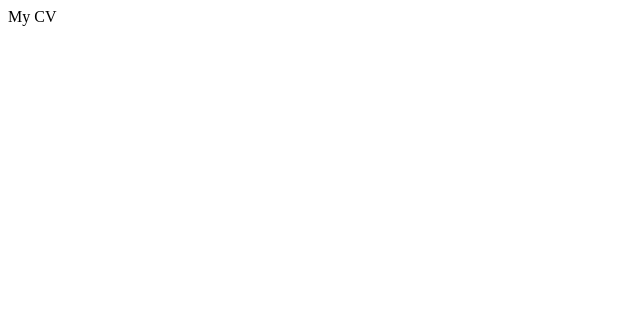
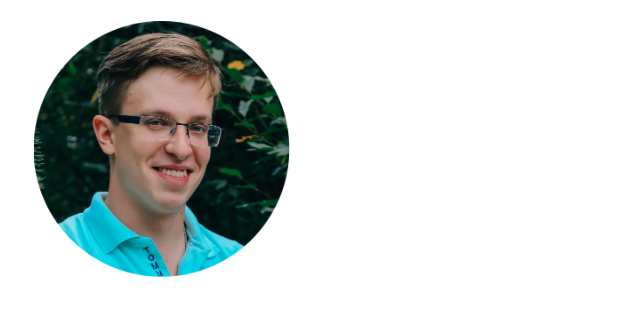
Before and after one commit to barkev2009/cv, a React (Create React App) app: page / in a window 1280 px wide. Shown: the top 316 px of the page, without its empty margins (0-640 px from the left). Built offline with nearby package versions, Linux system fonts and the light colour scheme.

Commit message:
img upload

```diff
--- a/public/index.html
+++ b/public/index.html
@@ -1,43 +1,15 @@
 <!DOCTYPE html>
 <html lang="en">
-  <head>
-    <meta charset="utf-8" />
-    <link rel="icon" href="%PUBLIC_URL%/favicon.ico" />
-    <meta name="viewport" content="width=device-width, initial-scale=1" />
-    <meta name="theme-color" content="#000000" />
-    <meta
-      name="description"
-      content="Web site created using create-react-app"
-    />
-    <link rel="apple-touch-icon" href="%PUBLIC_URL%/logo192.png" />
-    <!--
-      manifest.json provides metadata used when your web app is installed on a
-      user's mobile device or desktop. See https://developers.google.com/web/fundamentals/web-app-manifest/
-    -->
-    <link rel="manifest" href="%PUBLIC_URL%/manifest.json" />
-    <!--
-      Notice the use of %PUBLIC_URL% in the tags above.
-      It will be replaced with the URL of the `public` folder during the build.
-      Only files inside the `public` folder can be referenced from the HTML.
 
-      Unlike "/favicon.ico" or "favicon.ico", "%PUBLIC_URL%/favicon.ico" will
-      work correctly both with client-side routing and a non-root public URL.
-      Learn how to configure a non-root public URL by running `npm run build`.
-    -->
-    <title>React App</title>
-  </head>
-  <body>
-    <noscript>You need to enable JavaScript to run this app.</noscript>
-    <div id="root"></div>
-    <!--
-      This HTML file is a template.
-      If you open it directly in the browser, you will see an empty page.
+<head>
+  <meta charset="utf-8" />
+  <meta name="viewport" content="width=device-width, initial-scale=1" />
+  <meta name="theme-color" content="#000000" />
+  <title>My CV</title>
+</head>
 
-      You can add webfonts, meta tags, or analytics to this file.
-      The build step will place the bundled scripts into the <body> tag.
+<body>
+  <div id="root"></div>
+</body>
 
-      To begin the development, run `npm start` or `yarn start`.
-      To create a production bundle, use `npm run build` or `yarn build`.
-    -->
-  </body>
 </html>
--- a/src/App.tsx
+++ b/src/App.tsx
@@ -1,9 +1,10 @@
 import React from 'react';
+import './styles/style.css'
 
 function App() {
   return (
-    <div>
-      My CV
+    <div className='container'>
+      <img className='img_main' src={process.env.PUBLIC_URL + '/cv_photo.png'} alt='my face' />
     </div>
   );
 }
--- a/src/styles/style.css
+++ b/src/styles/style.css
@@ -0,0 +1,8 @@
+.container {
+    padding: 1vw 2vw 1vw 2vw;
+}
+
+
+.img_main {
+    width: 20vw;
+}
```
Also changed, not shown: src/dictionary.ts (added, +15 -0 lines), public/cv_photo.png (added).
